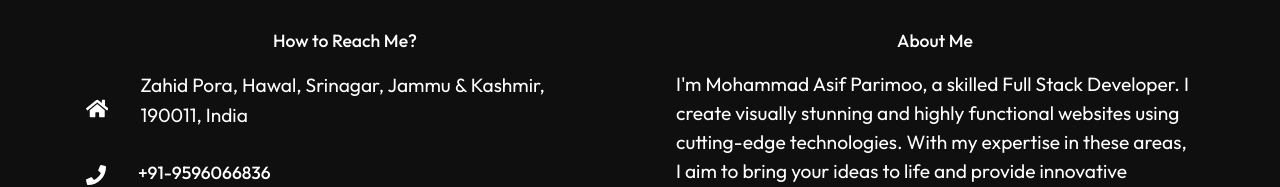
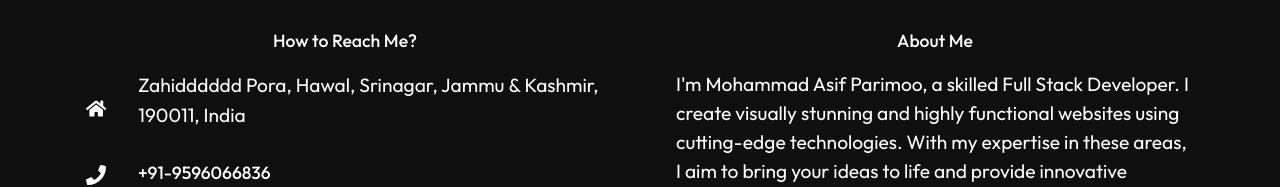
Before and after one commit to mohammad-asif-parimoo/portfolio_website, a React (Create React App) app in the folder client/: page / in a window 1280 px wide. Shown: the part 3061-3248 px from the top of the page. Built offline with nearby package versions, Linux system fonts and the light colour scheme.

Commit message:
Updated Footer

```diff
--- a/client/src/components/Footer.js
+++ b/client/src/components/Footer.js
@@ -11,7 +11,7 @@ const Footer = () => {
                     <div className="location">
                         <FaHome size={25} style={{ color: "#fff", marginRight: "2rem" }} />
                         <div>
-                            <p>Zahid Pora, Hawal, Srinagar, Jammu & Kashmir, 190011, India</p>
+                            <p>Zahidddddd Pora, Hawal, Srinagar, Jammu & Kashmir, 190011, India</p>
                         </div>
                     </div>
                     <div className="phone">
```
